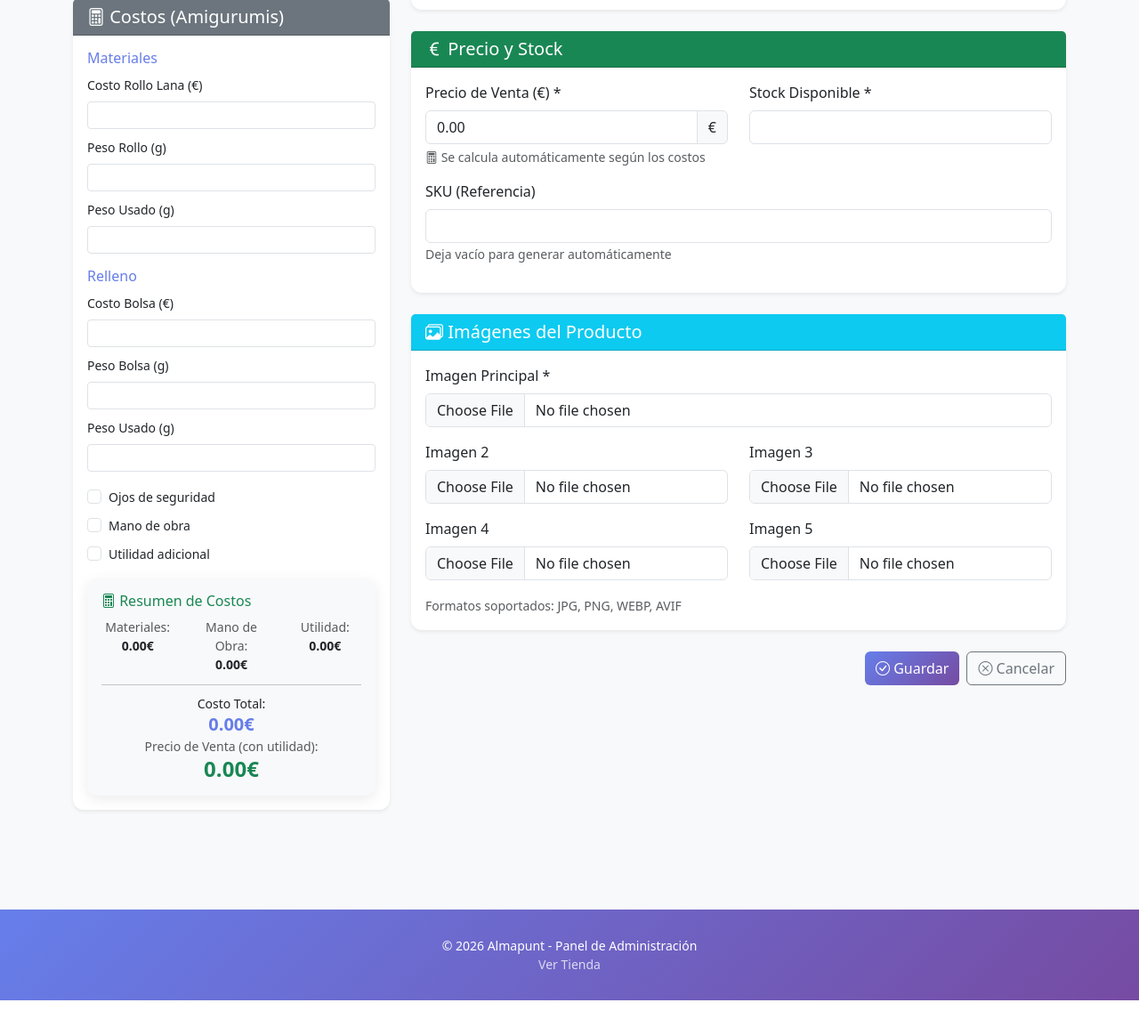
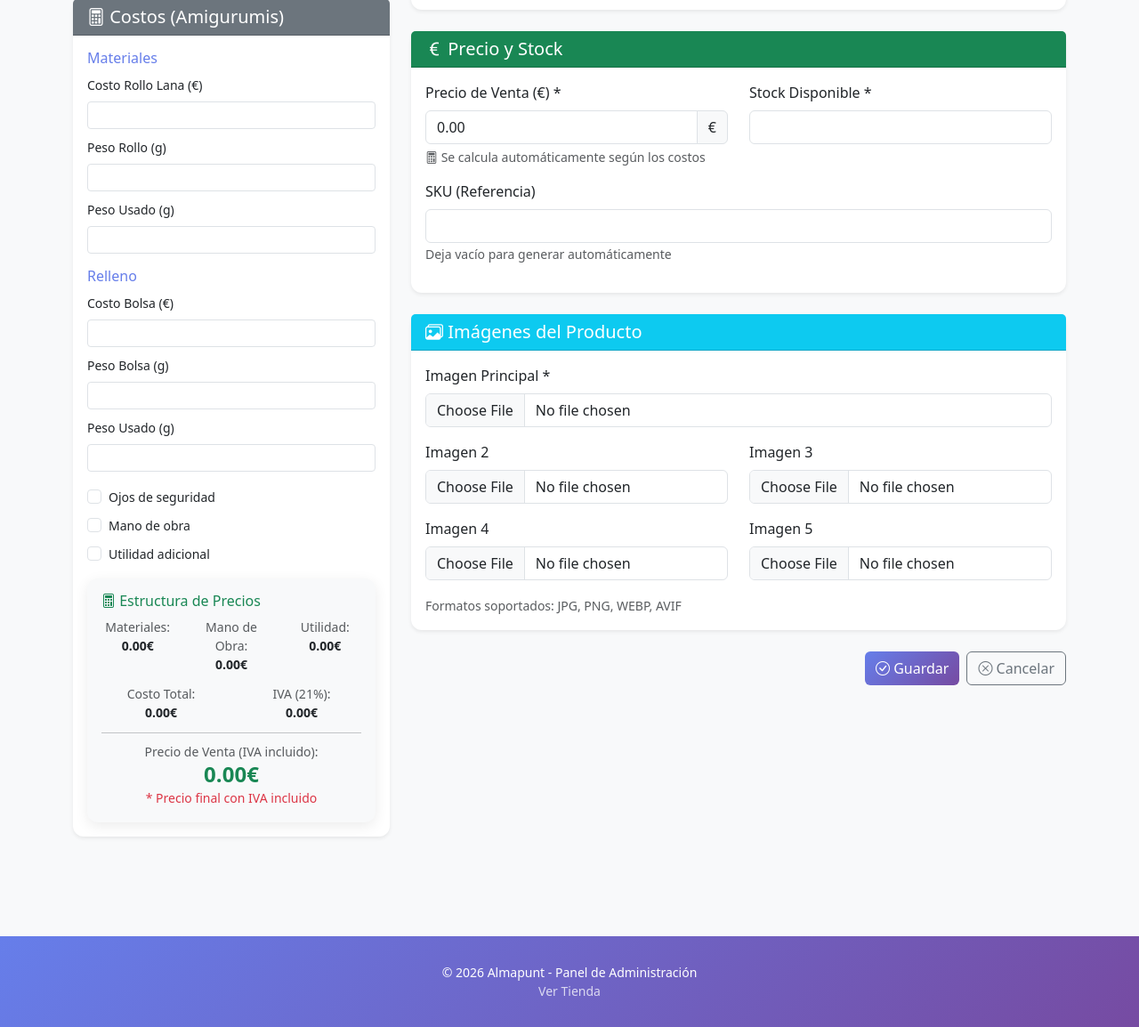
Before and after one commit to soralis05-ai/carrito, a Flask app: template app/blueprints/admin/templates/admin/edit_product.html in a window 1280 px wide. Shown: the part 474-1628 px from the top of the page at 89% size. Before the commit the page ends 1598 px from the top, so only its background shows below. Run offline with Flask 3, Linux system fonts and the light colour scheme; the template is opened without the code that fills it: values that come from a table or form of the project are taken from there, others are empty; some libraries are stand-ins or nearby versions.

Commit message:
Feat: IVA incluido en precio de venta
- Calculadora de costos ahora incluye IVA (21%) en el precio
- El cliente ve el precio final con IVA incluido
- Carrito: muestra total sin desglose de IVA
- Checkout: muestra "Total Productos" en lugar de "Subtotal + IVA"
- Oferta PDF: muestra total con nota "Precios con IVA incluido"
- Confirmacion: elimina linea de IVA desglosado
- Admin: muestra IVA en estructura de costos interna

```diff
--- a/app/blueprints/admin/templates/admin/edit_product.html
+++ b/app/blueprints/admin/templates/admin/edit_product.html
@@ -138,7 +138,7 @@
                         <!-- Resumen de Costos -->
                         <div class="card border-success bg-light mt-3">
                             <div class="card-body">
-                                <h6 class="text-success mb-2"><i class="bi bi-calculator"></i> Resumen de Costos</h6>
+                                <h6 class="text-success mb-2"><i class="bi bi-calculator"></i> Estructura de Precios</h6>
                                 <div class="row text-center small">
                                     <div class="col-4 mb-1">
                                         <span class="text-muted">Materiales:</span><br>
@@ -153,12 +153,21 @@
                                         <strong id="utilidad-total">0.00€</strong>
                                     </div>
                                 </div>
+                                <div class="row text-center small mt-2">
+                                    <div class="col-6 mb-1">
+                                        <span class="text-muted">Costo Total:</span><br>
+                                        <strong id="costo-total">0.00€</strong>
+                                    </div>
+                                    <div class="col-6 mb-1">
+                                        <span class="text-muted">IVA (21%):</span><br>
+                                        <strong id="iva-total">0.00€</strong>
+                                    </div>
+                                </div>
                                 <hr class="my-2">
                                 <div class="text-center">
-                                    <small>Costo Total:</small>
-                                    <h5 class="mb-0 text-primary"><strong id="costo-total">0.00€</strong></h5>
-                                    <small class="text-muted">Precio de Venta (con utilidad):</small>
+                                    <small class="text-muted">Precio de Venta (IVA incluido):</small>
                                     <h4 class="mb-0 text-success"><strong id="precio-venta-final">0.00€</strong></h4>
+                                    <small class="text-danger">* Precio final con IVA incluido</small>
                                 </div>
                             </div>
                         </div>
@@ -389,13 +398,18 @@ function calcularCostos() {
         utilidad = costoTotal * (utilidadPorcentaje / 100);
     }
 
-    // ===== PRECIO DE VENTA (Costo Total + Utilidad) =====
-    const precioVenta = costoTotal + utilidad;
+    // ===== IMPUESTO IVA (21%) =====
+    const iva = costoTotal * 0.21;
+
+    // ===== PRECIO DE VENTA (Costo Total + Utilidad + IVA) =====
+    // El precio ya incluye IVA, el cliente ve el precio final
+    const precioVenta = costoTotal + utilidad + iva;
 
     // ===== ACTUALIZAR UI =====
     setTextContent('materiales-total', costoMateriales);
     setTextContent('mano-obra-total', costoManoObra);
     setTextContent('utilidad-total', utilidad);
+    setTextContent('iva-total', iva);
     setTextContent('costo-total', costoTotal);
     setPrecioVenta(precioVenta);
     setTextContent('precio-venta-final', precioVenta);
--- a/app/blueprints/orders/templates/orders/confirmation.html
+++ b/app/blueprints/orders/templates/orders/confirmation.html
@@ -87,7 +87,7 @@
                             </tbody>
                             <tfoot>
                                 <tr>
-                                    <td colspan="3" class="text-end"><strong>Subtotal:</strong></td>
+                                    <td colspan="3" class="text-end"><strong>Total Productos:</strong></td>
                                     <td class="text-end">€{{ "%.2f"|format(order.subtotal|float) }}</td>
                                 </tr>
                                 {% if order.shipping_cost > 0 %}
@@ -101,10 +101,6 @@
                                     <td class="text-end text-success">GRATIS</td>
                                 </tr>
                                 {% endif %}
-                                <tr>
-                                    <td colspan="3" class="text-end"><strong>IVA:</strong></td>
-                                    <td class="text-end">€{{ "%.2f"|format(order.tax|float) }}</td>
-                                </tr>
                                 <tr class="table-primary">
                                     <td colspan="3" class="text-end"><strong>TOTAL:</strong></td>
                                     <td class="text-end">
```
Also changed, not shown: app/blueprints/admin/templates/admin/upload_product.html (+20 -6 lines), app/blueprints/orders/routes.py (+6 -7 lines), app/blueprints/orders/templates/orders/checkout.html (+2 -7 lines).
